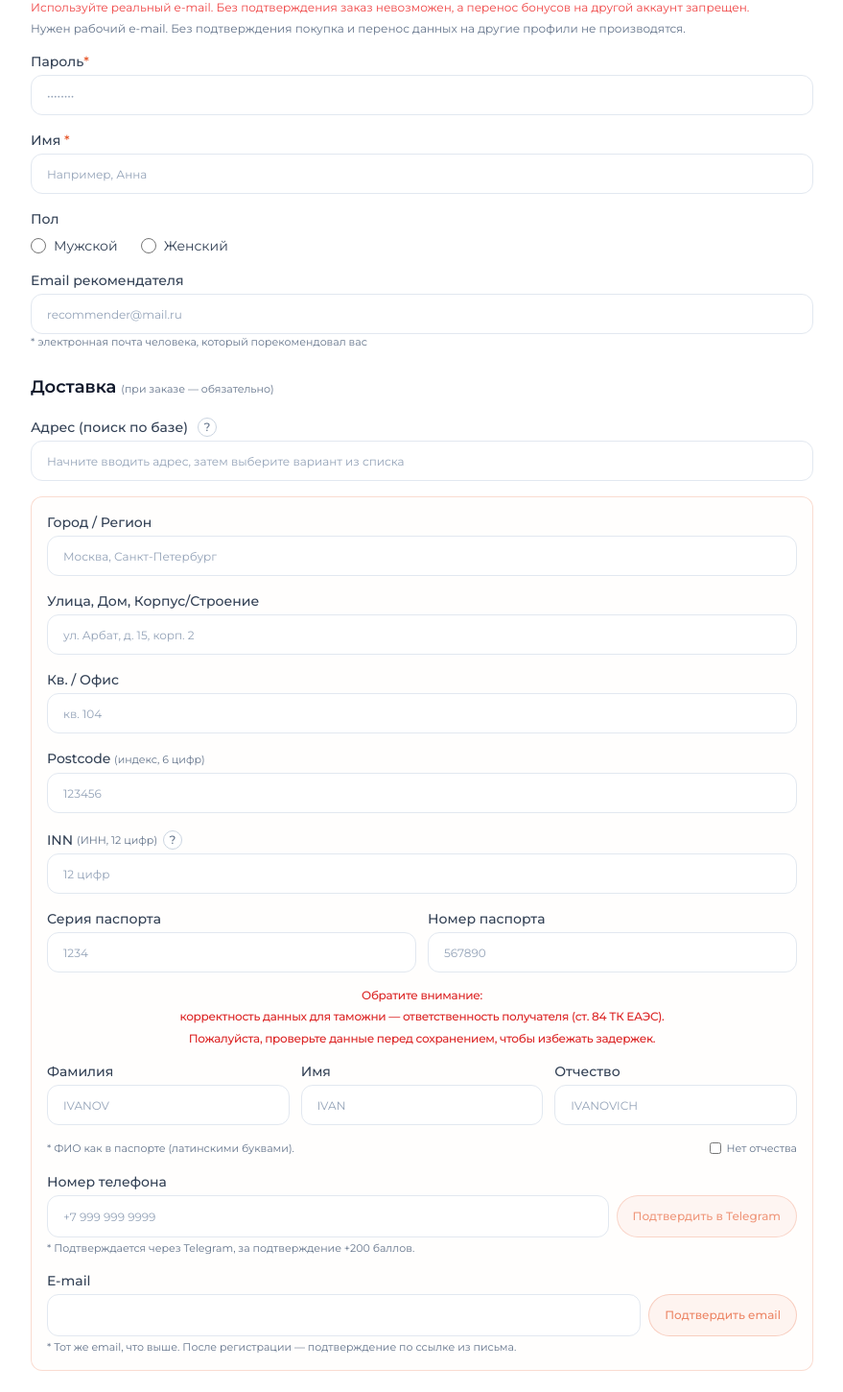
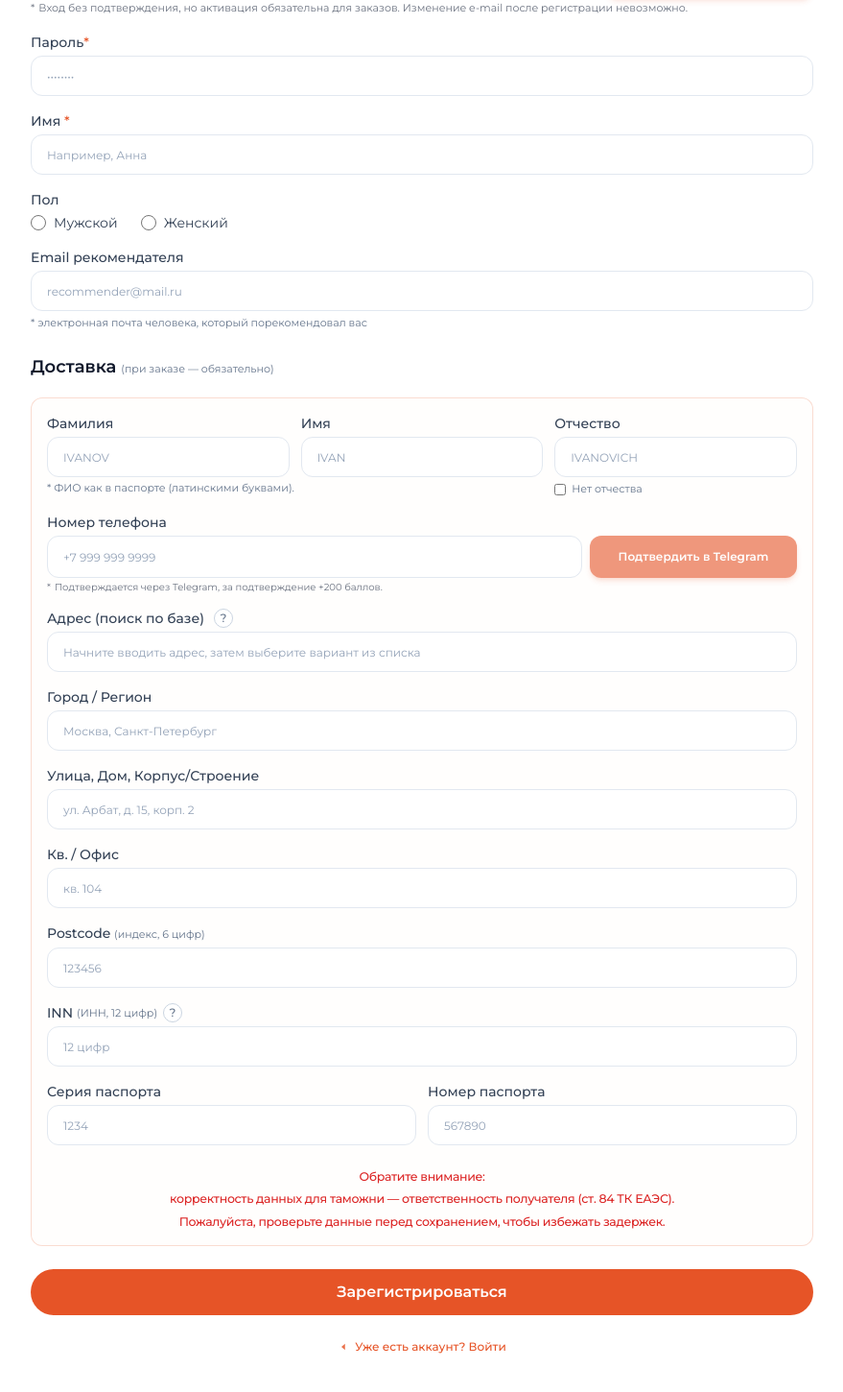
Before and after one commit to dvanovic91-ops/SEMO-web, a React (Vite) app: page /register in a window 1280 px wide. Shown: the part 319-1769 px from the top of the page at 96% size, without its empty margins (200-1079 px from the left). Built offline with nearby package versions, Linux system fonts and the light colour scheme.

Commit message:
자동 업데이트4.5

```diff
--- a/src/components/CustomsPassportNotice.tsx
+++ b/src/components/CustomsPassportNotice.tsx
@@ -15,13 +15,15 @@ export const CUSTOMS_PASSPORT_NOTICE_RU = CUSTOMS_PASSPORT_NOTICE_LINES_RU.join(
  * на узком экране при необходимости — горизонтальный скролл строки.
  */
 export const CustomsPassportNotice: React.FC = () => (
-  <div className="mt-2 -mx-4 w-[calc(100%+2rem)] text-[7px] font-medium leading-[1.35] tracking-tight text-red-600 sm:text-[8px] md:text-[9px] lg:text-xs lg:leading-snug">
+  <div className="mt-2 -mx-4 w-[calc(100%+2rem)] px-1 text-[8.5px] font-medium leading-snug tracking-tight text-red-600 sm:px-0 sm:text-[10.5px] sm:leading-[1.35] md:text-[11.5px] md:leading-snug lg:text-[12.5px] lg:leading-snug">
     {CUSTOMS_PASSPORT_NOTICE_LINES_RU.map((line, i) => (
       <div
         key={i}
-        className={`flex justify-center overflow-x-auto [-webkit-overflow-scrolling:touch] ${i > 0 ? 'mt-1.5' : ''}`}
+        className={`flex w-full min-w-0 justify-center max-sm:overflow-visible sm:overflow-x-auto [-webkit-overflow-scrolling:touch] ${i > 0 ? 'mt-1 sm:mt-1.5' : ''}`}
       >
-        <p className="whitespace-nowrap text-center">{line}</p>
+        <p className="w-full max-w-full text-center break-words text-balance max-sm:whitespace-normal sm:whitespace-nowrap">
+          {line}
+        </p>
       </div>
     ))}
   </div>
--- a/src/components/Navbar.tsx
+++ b/src/components/Navbar.tsx
@@ -269,7 +269,7 @@ export const Navbar: React.FC = () => {
           </div>
           {/* 데스크톱: 화면 가운데 정렬된 텍스트 메뉴 (Telegram은 우측 아이콘으로만) */}
           <nav
-            className="absolute left-1/2 top-1/2 hidden min-w-0 max-w-[min(100%,52rem)] -translate-x-1/2 -translate-y-1/2 flex-wrap items-center justify-center gap-x-3 text-sm md:flex lg:gap-x-5"
+            className="absolute left-1/2 top-1/2 hidden min-w-0 max-w-[min(100%,52rem)] -translate-x-1/2 -translate-y-1/2 flex-wrap items-center justify-center gap-x-[calc(0.75rem*1.1)] text-sm md:flex lg:gap-x-[calc(1.25rem*1.1)]"
             aria-label="Main"
           >
             {NAV_LINKS.map((item) => (
--- a/src/lib/emailValidation.ts
+++ b/src/lib/emailValidation.ts
@@ -9,7 +9,3 @@ export const EMAIL_REGEX = /^[a-zA-Z0-9._%+-]+@[a-zA-Z0-9.-]+\.[a-zA-Z]{2,}$/;
 export function isValidEmailFormat(trimmed: string): boolean {
   return EMAIL_REGEX.test(trimmed);
 }
-
-/** Подсказка под полем email на регистрации (одна строка без переноса, RU) */
-export const REGISTER_EMAIL_HINT_RU =
-  'Нужен рабочий e-mail. Без подтверждения покупка и перенос данных на другие профили не производятся.';
--- a/src/pages/Register.tsx
+++ b/src/pages/Register.tsx
@@ -5,7 +5,8 @@ import { supabase } from '../lib/supabase';
 import { AddressSuggest } from '../components/AddressSuggest';
 import { BackArrow } from '../components/BackArrow';
 import { useAuth } from '../context/AuthContext';
-import { REGISTER_EMAIL_HINT_RU, isValidEmailFormat } from '../lib/emailValidation';
+import { accountPrimaryCtaClass } from '../lib/accountLinkUi';
+import { isValidEmailFormat } from '../lib/emailValidation';
 import { clampDigits } from '../lib/digitsOnly';
 import { CustomsPassportNotice } from '../components/CustomsPassportNotice';
 
@@ -14,7 +15,12 @@ import { CustomsPassportNotice } from '../components/CustomsPassportNotice';
  */
 const inputClass =
   'w-full min-h-[44px] rounded-xl border border-slate-200 bg-white px-4 py-2.5 text-sm text-slate-800 placeholder:text-xs placeholder:text-slate-400 focus:border-brand focus:outline-none focus:ring-1 focus:ring-brand sm:min-h-0';
-const labelClass = 'mb-1 block text-sm font-medium text-slate-700';
+/** 라벨·입력·(* 안내) 세로 스택 — 인접 요소 간격 = gap-1 (= mt-1, 4px) */
+const fieldColClass = 'flex min-w-0 flex-col gap-1';
+/** ФИО 한 칸: 라벨↔입력 = gap-1 */
+const fioCellClass = 'flex min-h-0 min-w-0 flex-col gap-1';
+/** 라벨: mb 없음 — 간격은 부모 fieldColClass gap-1 */
+const fieldLabelClass = 'block text-sm font-medium text-slate-700';
 const hintClass = 'text-[11px] text-slate-500 font-normal';
 
 function normalizeLatin(value: string): string {
@@ -202,16 +208,17 @@ export const Register: React.FC = () => {
           <h2 className="mb-4 text-lg font-semibold text-slate-900">
             Основные данные
           </h2>
-          <div className="space-y-4">
-            <div>
-              <label htmlFor="email" className={labelClass}>
+          <div className="flex flex-col gap-4">
+            <div className={fieldColClass}>
+              <label htmlFor="email" className={fieldLabelClass}>
                 Email <span className="text-brand">*</span>
               </label>
+              <div className="flex flex-col gap-2 sm:flex-row sm:items-stretch">
                 <input
                   id="email"
                   type="email"
                   placeholder="example@mail.ru"
-                className={`${inputClass} ${emailError ? 'border-red-400' : ''}`}
+                  className={`${inputClass} min-w-0 sm:flex-1 ${emailError ? 'border-red-400' : ''}`}
                   value={email}
                   onChange={(e) => {
                     setEmail(e.target.value);
@@ -220,20 +227,45 @@ export const Register: React.FC = () => {
                   onBlur={handleEmailBlur}
                   required
                 />
-              <span className="prose-ru mt-1 block text-xs text-red-500">
-                Используйте реальный e-mail. Без подтверждения заказ невозможен, а перенос бонусов на другой аккаунт запрещен.
-              </span>
+                <button
+                  type="button"
+                  disabled
+                  title="После регистрации откройте письмо и перейдите по ссылке"
+                  className={`${accountPrimaryCtaClass} w-full sm:w-[13.5rem] sm:shrink-0`}
+                >
+                  Подтвердить email
+                </button>
+              </div>
               {emailError && (
-                <p className="mt-1 text-xs text-red-500">
+                <p className="text-xs text-red-500">
                   Введите корректный адрес: латиница, цифры и . _ % + - до @; домен как mail.ru или semo-box.ru.
                 </p>
               )}
-              <p className="prose-ru mt-1.5 min-w-0 text-[11px] leading-snug text-slate-500 sm:text-xs">
-                {REGISTER_EMAIL_HINT_RU}
-              </p>
+              <div
+                className="leading-tight text-gray-500 text-[8px] min-[361px]:max-sm:text-[9px] min-[401px]:max-sm:text-[10px] sm:text-[11px]"
+                role="note"
+              >
+                {/* Мобильный: * + две строки */}
+                <div className="flex items-start gap-1 sm:hidden">
+                  <span aria-hidden>*</span>
+                  <div className="min-w-0 flex flex-col whitespace-pre-line">
+                    <span>Вход без подтверждения, но активация обязательна для заказов.</span>
+                    <span>Изменение e-mail после регистрации невозможно.</span>
                   </div>
-            <div>
-              <label htmlFor="password" className={labelClass}>
+                </div>
+                {/* sm+: одна строка (nowrap + тонкий скролл при узкой ширине) */}
+                <div className="hidden min-w-0 items-start gap-1 overflow-x-auto pb-0.5 [scrollbar-width:thin] sm:flex">
+                  <span className="shrink-0" aria-hidden>
+                    *
+                  </span>
+                  <span className="whitespace-nowrap">
+                    Вход без подтверждения, но активация обязательна для заказов. Изменение e-mail после регистрации невозможно.
+                  </span>
+                </div>
+              </div>
+            </div>
+            <div className={fieldColClass}>
+              <label htmlFor="password" className={fieldLabelClass}>
                 Пароль
                 <span className="text-brand">*</span>
               </label>
@@ -251,8 +283,8 @@ export const Register: React.FC = () => {
               />
             </div>
             {/* 닉네임 — 서비스에서 불러줄 이름 */}
-            <div>
-              <label htmlFor="nickname" className={labelClass}>
+            <div className={fieldColClass}>
+              <label htmlFor="nickname" className={fieldLabelClass}>
                 Имя <span className="text-brand">*</span>
               </label>
               <input
@@ -265,8 +297,8 @@ export const Register: React.FC = () => {
                 required
               />
             </div>
-            <div>
-              <p className={`${labelClass} mb-2`}>
+            <div className={fieldColClass}>
+              <p className={fieldLabelClass}>
                 Пол
               </p>
               <div className="flex gap-6">
@@ -280,8 +312,8 @@ export const Register: React.FC = () => {
                 </label>
               </div>
             </div>
-            <div>
-              <label htmlFor="referrer" className={labelClass}>
+            <div className={fieldColClass}>
+              <label htmlFor="referrer" className={fieldLabelClass}>
                 Email рекомендателя
               </label>
               <input
@@ -302,7 +334,95 @@ export const Register: React.FC = () => {
           <h2 className="mb-4 text-lg font-semibold text-slate-900">
             Доставка <span className={hintClass}>(при заказе — обязательно)</span>
           </h2>
-          <div className="space-y-4">
+          <div className="flex flex-col gap-4">
+            <div className="flex flex-col gap-4 rounded-xl border border-brand/20 bg-brand-soft/10 px-4 py-4">
+            {/* ФИО — сверху блока «Доставка», затем телефон — как в ЛК: кнопки min-h-11, одинаковая ширина на sm */}
+            <div className={fieldColClass}>
+            <div className="grid grid-cols-1 gap-4 sm:grid-cols-3 sm:gap-3 sm:items-start">
+              <div className={fioCellClass}>
+                <label htmlFor="lastName" className={`${fieldLabelClass} flex flex-wrap items-center gap-x-1`}>
+                  Фамилия
+                </label>
+                <input
+                  id="lastName"
+                  type="text"
+                  placeholder="Ivanov"
+                  className={`${inputClass} uppercase`}
+                  value={fioLast}
+                  onChange={(e) => setFioLast(normalizeLatin(e.target.value).toUpperCase())}
+                />
+              </div>
+              <div className={fioCellClass}>
+                <label htmlFor="firstName" className={`${fieldLabelClass} flex flex-wrap items-center gap-x-1`}>
+                  Имя
+                </label>
+                <input
+                  id="firstName"
+                  type="text"
+                  placeholder="Ivan"
+                  className={`${inputClass} uppercase`}
+                  value={fioFirst}
+                  onChange={(e) => setFioFirst(normalizeLatin(e.target.value).toUpperCase())}
+                />
+              </div>
+              <div className={fioCellClass}>
+                <label htmlFor="patronymic" className={`${fieldLabelClass} flex flex-wrap items-center gap-x-1`}>
+                  Отчество
+                </label>
+                <input
+                  id="patronymic"
+                  type="text"
+                  placeholder="Ivanovich"
+                  className={`${inputClass} uppercase disabled:bg-slate-50 disabled:text-slate-400`}
+                  value={fioMiddle}
+                  onChange={(e) => setFioMiddle(normalizeLatin(e.target.value).toUpperCase())}
+                  disabled={noPatronymic}
+                />
+              </div>
+            </div>
+            {/* Мобильный: «Нет отчества» 위, подсказка ФИО 아래; sm+: 그리드. 체크↔안내 간격 = gap-1 */}
+            <div className="flex flex-col-reverse items-start gap-1 sm:grid sm:grid-cols-3 sm:items-start sm:justify-items-start sm:gap-x-3 sm:gap-y-0">
+              <p className="min-w-0 max-w-full text-[11px] leading-snug text-slate-500 sm:col-span-2 sm:row-start-1">
+                * ФИО как в паспорте (латинскими буквами).
+              </p>
+              <label className="inline-flex w-fit shrink-0 cursor-pointer items-center gap-1.5 text-[11px] text-slate-500 sm:col-start-3 sm:row-start-1 sm:place-self-start">
+                <input type="checkbox" checked={noPatronymic} onChange={(e) => { const v = e.target.checked; setNoPatronymic(v); if (v) setFioMiddle(''); }} className="h-3 w-3 rounded border-slate-300 text-brand focus:ring-brand" />
+                <span className="whitespace-nowrap">Нет отчества</span>
+              </label>
+            </div>
+            </div>
+            <div className={fieldColClass}>
+              <label htmlFor="phone" className={fieldLabelClass}>
+                Номер телефона
+              </label>
+              <div className="flex min-w-0 flex-col gap-2 sm:flex-row sm:items-stretch">
+                <input
+                  id="phone"
+                  type="tel"
+                  placeholder="+7 999 999 9999"
+                  className={`${inputClass} min-w-0 sm:flex-1`}
+                  value={phoneValue}
+                  onChange={handlePhoneChange}
+                  maxLength={16}
+                />
+                <button
+                  type="button"
+                  disabled={phoneValue.replace(/\D/g, '').length < 10}
+                  className={`${accountPrimaryCtaClass} w-full sm:w-[13.5rem] sm:shrink-0`}
+                >
+                  Подтвердить в Telegram
+                </button>
+              </div>
+              <div
+                className="flex w-full min-w-0 items-start gap-1 overflow-x-auto leading-tight [-webkit-overflow-scrolling:touch] [scrollbar-width:thin] text-gray-500 max-sm:text-[clamp(7px,2.65vw,9.5px)] sm:overflow-x-visible sm:text-[10px]"
+                role="note"
+              >
+                <span aria-hidden className="shrink-0 select-none">*</span>
+                <span className="min-w-0 whitespace-nowrap leading-[inherit]">
+                  Подтверждается через Telegram, за подтверждение +200 баллов.
+                </span>
+              </div>
+            </div>
             <AddressSuggest
               label={
                 <span className="inline-flex items-center gap-2">
@@ -331,9 +451,8 @@ export const Register: React.FC = () => {
                 if (postcode !== undefined && postEl) postEl.value = postcode;
               }}
             />
-            <div className="space-y-4 rounded-xl border border-brand/20 bg-brand-soft/10 px-4 py-4">
-            <div>
-              <label htmlFor="cityRegion" className={labelClass}>
+            <div className={fieldColClass}>
+              <label htmlFor="cityRegion" className={fieldLabelClass}>
                 Город / Регион
               </label>
               <input
@@ -343,8 +462,8 @@ export const Register: React.FC = () => {
                 className={inputClass}
               />
             </div>
-            <div>
-              <label htmlFor="streetHouse" className={labelClass}>
+            <div className={fieldColClass}>
+              <label htmlFor="streetHouse" className={fieldLabelClass}>
                 Улица, Дом, Корпус/Строение
               </label>
               <input
@@ -354,8 +473,8 @@ export const Register: React.FC = () => {
                 className={inputClass}
               />
             </div>
-            <div>
-              <label htmlFor="apartmentOffice" className={labelClass}>
+            <div className={fieldColClass}>
+              <label htmlFor="apartmentOffice" className={fieldLabelClass}>
                 Кв. / Офис
               </label>
               <input
@@ -365,8 +484,8 @@ export const Register: React.FC = () => {
                 className={inputClass}
               />
             </div>
-            <div>
-              <label htmlFor="postcode" className={labelClass}>
+            <div className={fieldColClass}>
+              <label htmlFor="postcode" className={fieldLabelClass}>
                 Postcode <span className={hintClass}>(индекс, 6 цифр)</span>
               </label>
               <input
@@ -382,8 +501,8 @@ export const Register: React.FC = () => {
                 }}
               />
             </div>
-            <div>
-              <label htmlFor="inn" className={`${labelClass} inline-flex items-center gap-1`}>
+            <div className={fieldColClass}>
+              <label htmlFor="inn" className={`${fieldLabelClass} inline-flex items-center gap-1`}>
                 INN <span className={hintClass}>(ИНН, 12 цифр)</span>
                 <InnHelpTooltip />
               </label>
@@ -401,8 +520,8 @@ export const Register: React.FC = () => {
               />
             </div>
             <div className="grid grid-cols-2 gap-3">
-              <div>
-                <label htmlFor="passportSeries" className={labelClass}>Серия паспорта</label>
+              <div className={fieldColClass}>
+                <label htmlFor="passportSeries" className={fieldLabelClass}>Серия паспорта</label>
                 <input
                   id="passportSeries"
                   type="text"
@@ -416,8 +535,8 @@ export const Register: React.FC = () => {
                   }}
                 />
               </div>
-              <div>
-                <label htmlFor="passportNumber" className={labelClass}>Номер паспорта</label>
+              <div className={fieldColClass}>
+                <label htmlFor="passportNumber" className={fieldLabelClass}>Номер паспорта</label>
                 <input
                   id="passportNumber"
                   type="text"
@@ -433,111 +552,6 @@ export const Register: React.FC = () => {
               </div>
             </div>
             <CustomsPassportNotice />
-            {/* ФИО для доставки — 참고용, 필수 아님 */}
-            {/* items-start: 세 열 라벨·인풋 상단 정렬 (부칭 열에만 체크박스가 있어 items-end 시 높이 어긋남) */}
-            <div className="grid grid-cols-1 gap-4 sm:grid-cols-3 sm:gap-3 sm:items-start">
-              <div className="flex min-h-0 flex-col">
-                <label htmlFor="lastName" className={`${labelClass} flex flex-wrap items-center gap-x-1`}>
-                  Фамилия
-                </label>
-                <input
-                  id="lastName"
-                  type="text"
-                  placeholder="Ivanov"
-                  className={`${inputClass} uppercase`}
-                  value={fioLast}
-                  onChange={(e) => setFioLast(normalizeLatin(e.target.value).toUpperCase())}
-                />
-              </div>
-              <div className="flex min-h-0 flex-col">
-                <label htmlFor="firstName" className={`${labelClass} flex flex-wrap items-center gap-x-1`}>
-                  Имя
-                </label>
-                <input
-                  id="firstName"
-                  type="text"
-                  placeholder="Ivan"
-                  className={`${inputClass} uppercase`}
-                  value={fioFirst}
-                  onChange={(e) => setFioFirst(normalizeLatin(e.target.value).toUpperCase())}
-                />
-              </div>
-              <div className="flex min-h-0 flex-col">
-                <label htmlFor="patronymic" className={`${labelClass} flex flex-wrap items-center gap-x-1`}>
-                  Отчество
-                </label>
-                <input
-                  id="patronymic"
-                  type="text"
-                  placeholder="Ivanovich"
-                  className={`${inputClass} uppercase disabled:bg-slate-50 disabled:text-slate-400`}
-                  value={fioMiddle}
-                  onChange={(e) => setFioMiddle(normalizeLatin(e.target.value).toUpperCase())}
-                  disabled={noPatronymic}
-                />
-              </div>
-            </div>
-            <div className="mt-1.5 flex flex-wrap items-center gap-x-2.5 gap-y-1 sm:grid sm:grid-cols-3 sm:items-center sm:gap-x-3 sm:gap-y-0">
-              <p className="min-w-0 max-w-full text-[11px] leading-snug text-slate-500 sm:col-span-2">
-                * ФИО как в паспорте (латинскими буквами).
-              </p>
-              <label className="inline-flex w-fit shrink-0 cursor-pointer items-center gap-1.5 text-[11px] text-slate-500 sm:justify-self-end">
-                <input type="checkbox" checked={noPatronymic} onChange={(e) => { const v = e.target.checked; setNoPatronymic(v); if (v) setFioMiddle(''); }} className="h-3 w-3 rounded border-slate-300 text-brand focus:ring-brand" />
-                <span className="whitespace-nowrap">Нет отчества</span>
-              </label>
-            </div>
-            <div>
-              <label htmlFor="phone" className={labelClass}>
-                Номер телефона
-              </label>
-              <div className="flex flex-col gap-2 sm:flex-row">
-                <input
-                  id="phone"
-                  type="tel"
-                  placeholder="+7 999 999 9999"
-                  className={`${inputClass} sm:flex-1`}
-                  value={phoneValue}
-                  onChange={handlePhoneChange}
-                  maxLength={16}
-                />
-                <button
-                  type="button"
-                  disabled={phoneValue.replace(/\D/g, '').length < 10}
-                  className="inline-flex min-h-11 w-full shrink-0 items-center justify-center rounded-full border border-brand/35 bg-brand-soft px-4 py-2 text-xs font-medium text-brand transition hover:bg-brand-soft/80 disabled:cursor-not-allowed disabled:opacity-60 sm:w-auto"
-                >
-                  Подтвердить в Telegram
-                </button>
-              </div>
-              <p className="prose-ru mt-1 text-[11px] leading-snug text-slate-500">
-                * Подтверждается через Telegram, за подтверждение +200 баллов.
-              </p>
-            </div>
-            <div>
-              <label htmlFor="delivery-email" className={labelClass}>
-                E-mail
-              </label>
-              <div className="flex flex-col gap-2 sm:flex-row sm:items-stretch">
-                <input
-                  id="delivery-email"
-                  type="email"
-                  readOnly
-                  value={email}
-                  className={`${inputClass} cursor-default bg-slate-50 sm:flex-1`}
-                  autoComplete="email"
-                />
-                <button
-                  type="button"
-                  disabled
-                  title="После регистрации откройте письмо и перейдите по ссылке"
-                  className="inline-flex min-h-11 w-full shrink-0 cursor-not-allowed items-center justify-center rounded-full border border-brand/35 bg-brand-soft px-4 py-2 text-xs font-medium text-brand opacity-70 sm:w-auto"
-                >
-                  Подтвердить email
-                </button>
-              </div>
-              <p className="prose-ru mt-1 text-[11px] leading-snug text-slate-500">
-                * Тот же email, что выше. После регистрации — подтверждение по ссылке из письма.
-              </p>
-            </div>
             </div>
           </div>
           {/* 하단 안내 문구는 제거 — 화면을 더 간결하게 유지 */}
@@ -568,8 +582,11 @@ export const Register: React.FC = () => {
         )}
       </form>
 
-      <p className="mt-6 text-center">
-        <Link to="/login" className="inline-flex items-center justify-center gap-1.5 text-sm font-medium text-brand hover:opacity-90">
+      <p className="mt-6 flex justify-center text-center">
+        <Link
+          to="/login"
+          className="inline-flex max-w-full items-center justify-center gap-1.5 whitespace-nowrap text-[clamp(13px,3.85vw,15px)] font-medium text-brand hover:opacity-90 sm:text-[12px]"
+        >
           <BackArrow /> Уже есть аккаунт? Войти
         </Link>
       </p>
--- a/src/version.ts
+++ b/src/version.ts
@@ -2,4 +2,4 @@
  * 배포 버전 — 푸터에 표시됨.
  * 터미널에서 npm run ship 치면 자동으로 숫자 올리고 커밋·푸시함.
  */
-export const APP_VERSION = '4.4';
+export const APP_VERSION = '4.5';
```
Also changed, not shown: src/pages/Profile.tsx (+3 -4 lines), src/pages/profile/ProfileEdit.tsx (+3 -4 lines). Lines whose indentation alone changed are shown as unchanged.
